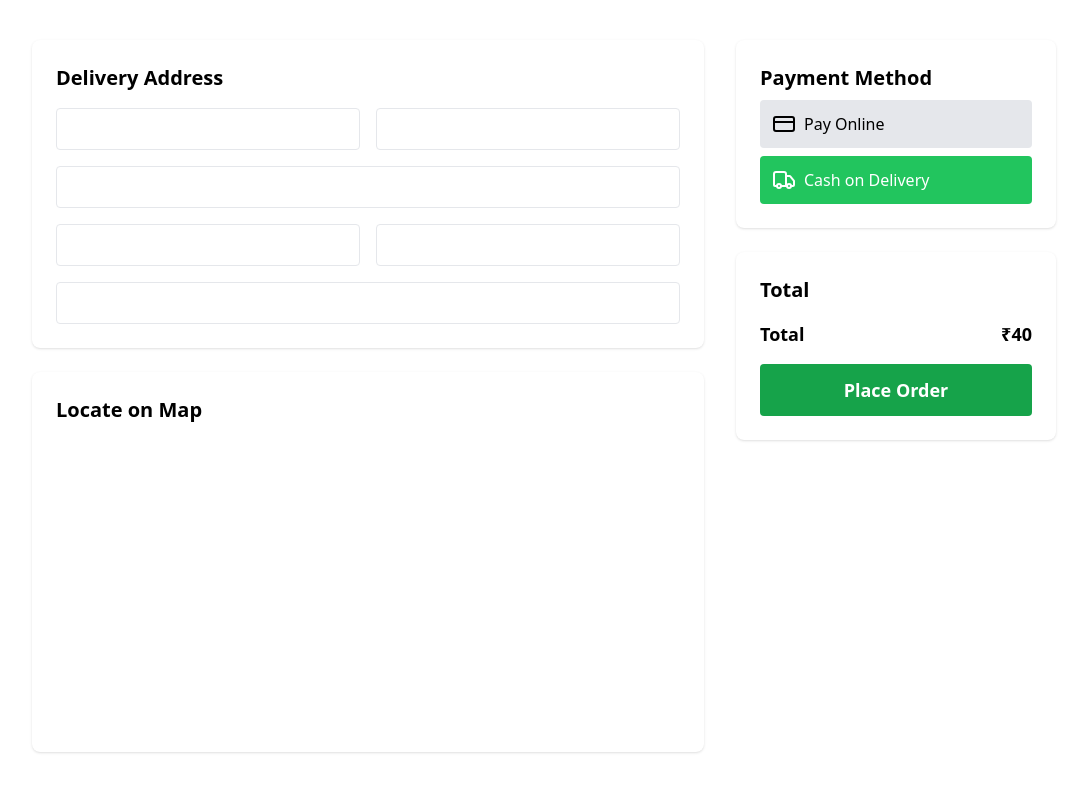
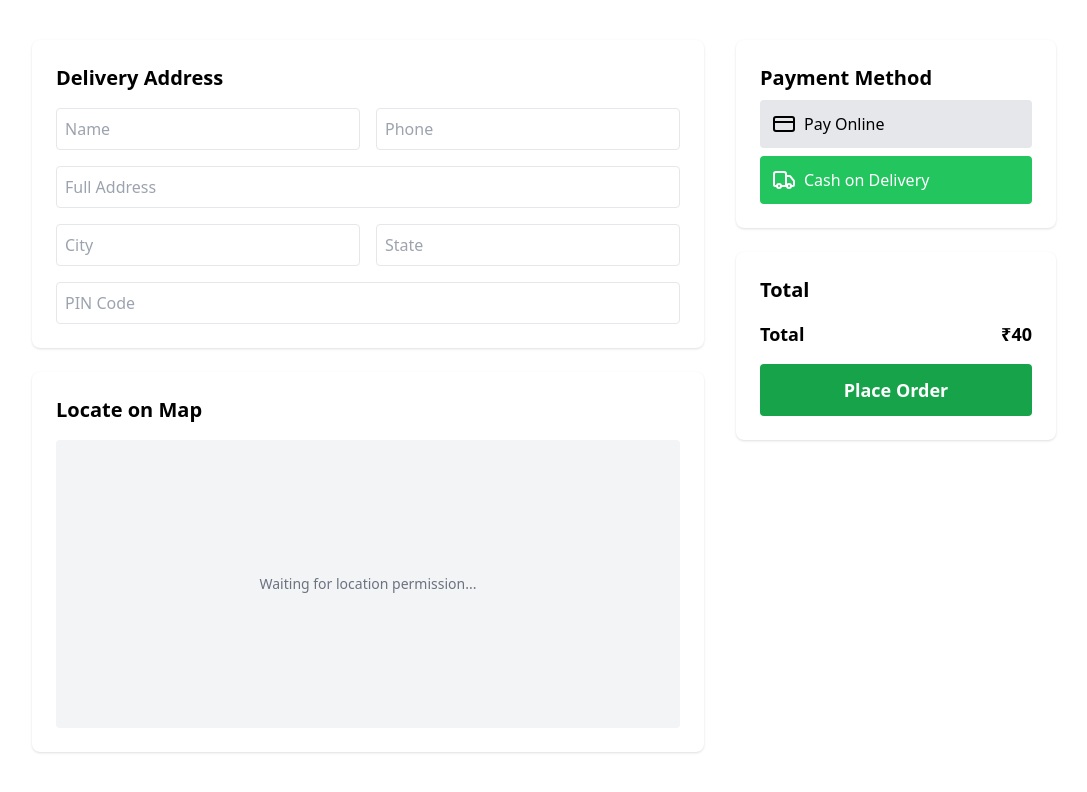
Before and after one commit to RishabhRawat121/Grossapp, a Next.js app: page /checkout in a window 1280 px wide. Shown: the top 792 px of the page, without its empty margins (96-1183 px from the left). Built offline with nearby package versions, Linux system fonts and the light colour scheme; no server answers; the database is empty.

Commit message:
Update CheckoutClient.tsx

```diff
--- a/app/checkout/CheckoutClient.tsx
+++ b/app/checkout/CheckoutClient.tsx
@@ -32,11 +32,22 @@ const Popup = dynamic(
   { ssr: false }
 );
 
-function MapUpdater({ location }: { location: [number, number] }) {
+// ✅ FIX: Accept null location so we can guard inside
+function MapUpdater({ location }: { location: [number, number] | null }) {
   const map = useMap();
 
   useEffect(() => {
-    if (!location) return;
+    // ✅ FIX: Guard against null/undefined location and its values
+    if (
+      !location ||
+      !Array.isArray(location) ||
+      location.length < 2 ||
+      typeof location[0] !== "number" ||
+      typeof location[1] !== "number" ||
+      isNaN(location[0]) ||
+      isNaN(location[1])
+    ) return;
+
     map.setView(location, 16);
   }, [location, map]);
 
@@ -52,14 +63,11 @@ export default function CheckoutClient() {
 
   const router = useRouter();
 
-  const [paymentMethod, setPaymentMethod] =
-    useState<"cod" | "online">("cod");
-
-  const [location, setLocation] =
-    useState<[number, number] | null>(null);
-
+  const [paymentMethod, setPaymentMethod] = useState<"cod" | "online">("cod");
+  const [location, setLocation] = useState<[number, number] | null>(null);
   const [delivery] = useState(40);
   const [total, setTotal] = useState(0);
+  const [mapReady, setMapReady] = useState(false); // ✅ FIX: track client-side readiness
 
   const [address, setAddress] = useState({
     name: "",
@@ -72,11 +80,18 @@ export default function CheckoutClient() {
     longitute: "",
   });
 
-  // Fix Leaflet icons
+  // ✅ FIX: Mark map as ready only on client side to prevent SSR issues
   useEffect(() => {
+    setMapReady(true);
+  }, []);
+
+  // Fix Leaflet icons — safely require only on client
+  useEffect(() => {
+    if (typeof window === "undefined") return;
+
+    try {
       const L = require("leaflet");
       delete L.Icon.Default.prototype._getIconUrl;
-
       L.Icon.Default.mergeOptions({
         iconRetinaUrl:
           "https://unpkg.com/leaflet@1.9.4/dist/images/marker-icon-2x.png",
@@ -85,6 +100,9 @@ export default function CheckoutClient() {
         shadowUrl:
           "https://unpkg.com/leaflet@1.9.4/dist/images/marker-shadow.png",
       });
+    } catch (e) {
+      // Leaflet icon fix failed silently — non-critical
+    }
   }, []);
 
   // Socket identity
@@ -96,7 +114,6 @@ export default function CheckoutClient() {
     socketRef.current = socket;
 
     if (!socket.connected) socket.connect();
-
     socket.emit("identity", uid);
 
     const onConnect = () => socket.emit("identity", uid);
@@ -110,7 +127,6 @@ export default function CheckoutClient() {
   // Auto fill name/phone
   useEffect(() => {
     if (!user) return;
-
     setAddress((prev) => ({
       ...prev,
       name: user.name || "",
@@ -118,76 +134,112 @@ export default function CheckoutClient() {
     }));
   }, [user]);
 
-  // Get user location safely
+  // ✅ FIX: Get user location with strict number validation
   useEffect(() => {
     if (typeof window === "undefined") return;
-
-    if (!navigator.geolocation) {
+    if (!navigator?.geolocation) {
       toast.error("Geolocation not supported");
       return;
     }
 
     navigator.geolocation.getCurrentPosition(
       (pos) => {
-        if (!pos?.coords) return;
+        // ✅ FIX: Use null checks instead of falsy checks (0 is valid but falsy)
+        if (pos == null || pos.coords == null) return;
 
         const lat = pos.coords.latitude;
         const lon = pos.coords.longitude;
 
-        if (!lat || !lon) return;
+        // ✅ FIX: Validate they are real finite numbers, not just truthy
+        if (
+          typeof lat !== "number" ||
+          typeof lon !== "number" ||
+          !isFinite(lat) ||
+          !isFinite(lon)
+        ) return;
 
         setLocation([lat, lon]);
       },
-      () => toast.error("Location permission denied")
+      (err) => {
+        console.warn("Geolocation error:", err.message);
+        toast.error("Location permission denied");
+      },
+      { timeout: 10000, maximumAge: 0 }
     );
   }, []);
 
-  // Reverse geocode safely
+  // ✅ FIX: Reverse geocode with strict guards before sending to Nominatim
   useEffect(() => {
-    if (!location) return;
+    if (
+      !location ||
+      !Array.isArray(location) ||
+      location.length < 2 ||
+      typeof location[0] !== "number" ||
+      typeof location[1] !== "number" ||
+      isNaN(location[0]) ||
+      isNaN(location[1])
+    ) return;
+
+    const lat = location[0];
+    const lon = location[1];
 
     axios
       .get("https://nominatim.openstreetmap.org/reverse", {
         params: {
           format: "json",
-          lat: location[0],
-          lon: location[1],
+          lat,
+          lon,
         },
       })
       .then((res) => {
+        // ✅ FIX: Guard every nested property before accessing
         if (!res?.data) return;
+
+        const displayName =
+          typeof res.data.display_name === "string"
+            ? res.data.display_name
+            : "";
+        const addrObj = res.data.address ?? {};
 
         setAddress((prev) => ({
           ...prev,
-          fulladdress: res.data.display_name || "",
-          city: res.data.address?.city || "",
-          state: res.data.address?.state || "",
-          pin: res.data.address?.postcode || "",
-          latitute: location[0].toString(),
-          longitute: location[1].toString(),
+          fulladdress: displayName,
+          city: addrObj.city || addrObj.town || addrObj.village || "",
+          state: addrObj.state || "",
+          pin: addrObj.postcode || "",
+          latitute: lat.toString(),
+          longitute: lon.toString(),
         }));
       })
-      .catch(() => {});
+      .catch((err) => {
+        console.warn("Reverse geocode failed:", err?.message);
+      });
   }, [location]);
 
   // Calculate total
   useEffect(() => {
     const subtotal =
-      cart?.reduce(
+      Array.isArray(cart)
+        ? cart.reduce(
             (acc, item) =>
-          acc + item.price * item.quantity,
+              acc +
+              (typeof item?.price === "number" ? item.price : 0) *
+                (typeof item?.quantity === "number" ? item.quantity : 0),
             0
-      ) || 0;
+          )
+        : 0;
 
     setTotal(subtotal + delivery);
   }, [cart, delivery]);
 
-  const orderItems = cart?.map((item) => ({
+  const orderItems = Array.isArray(cart)
+    ? cart.map((item) => ({
         groceries: item._id,
         quantity: item.quantity,
         price: item.price,
         image: item.image,
-  })) || [];
+      }))
+    : [];
 
   const placeOrder = () => {
     if (!location) return toast.error("Select location");
@@ -209,23 +261,34 @@ export default function CheckoutClient() {
     if (!location) return toast.error("Select location");
 
     try {
-      const { data } = await axios.post(
-        "/api/user/payment",
-        {
+      const { data } = await axios.post("/api/user/payment", {
         userId: user?._id,
         items: orderItems,
         paymentMethod: "online",
         totalAmount: total,
         address,
-        }
-      );
+      });
 
       if (data?.url) window.location.href = data.url;
     } catch (err: any) {
-      toast.error(
-        err?.response?.data?.message || "Payment failed"
+      toast.error(err?.response?.data?.message || "Payment failed");
+    }
+  };
+
+  // ✅ FIX: Helper to check if location is valid before rendering map
+  const isValidLocation = (
+    loc: [number, number] | null
+  ): loc is [number, number] => {
+    return (
+      Array.isArray(loc) &&
+      loc.length === 2 &&
+      typeof loc[0] === "number" &&
+      typeof loc[1] === "number" &&
+      isFinite(loc[0]) &&
+      isFinite(loc[1]) &&
+      !isNaN(loc[0]) &&
+      !isNaN(loc[1])
     );
-    }
   };
 
   return (
@@ -234,27 +297,54 @@ export default function CheckoutClient() {
 
         <div className="lg:col-span-2 space-y-6">
           <div className="bg-white shadow rounded-lg p-6">
-            <h2 className="text-xl font-semibold mb-4">
-              Delivery Address
-            </h2>
+            <h2 className="text-xl font-semibold mb-4">Delivery Address</h2>
 
             <div className="grid grid-cols-1 md:grid-cols-2 gap-4">
-              <input value={address.name} readOnly className="border p-2 rounded" />
-              <input value={address.phone} readOnly className="border p-2 rounded" />
-              <input value={address.fulladdress} readOnly className="border p-2 rounded md:col-span-2" />
-              <input value={address.city} readOnly className="border p-2 rounded" />
-              <input value={address.state} readOnly className="border p-2 rounded" />
-              <input value={address.pin} readOnly className="border p-2 rounded md:col-span-2" />
+              <input
+                value={address.name}
+                readOnly
+                placeholder="Name"
+                className="border p-2 rounded"
+              />
+              <input
+                value={address.phone}
+                readOnly
+                placeholder="Phone"
+                className="border p-2 rounded"
+              />
+              <input
+                value={address.fulladdress}
+                readOnly
+                placeholder="Full Address"
+                className="border p-2 rounded md:col-span-2"
+              />
+              <input
+                value={address.city}
+                readOnly
+                placeholder="City"
+                className="border p-2 rounded"
+              />
+              <input
+                value={address.state}
+                readOnly
+                placeholder="State"
+                className="border p-2 rounded"
+              />
+              <input
+                value={address.pin}
+                readOnly
+                placeholder="PIN Code"
+                className="border p-2 rounded md:col-span-2"
+              />
             </div>
           </div>
 
           <div className="bg-white shadow rounded-lg p-6">
-            <h2 className="text-xl font-semibold mb-4">
-              Locate on Map
-            </h2>
+            <h2 className="text-xl font-semibold mb-4">Locate on Map</h2>
 
             <div className="h-72 rounded overflow-hidden">
-              {location && (
+              {/* ✅ FIX: Only render map on client AND with a fully validated location */}
+              {mapReady && isValidLocation(location) ? (
                 <MapContainer
                   center={location}
                   zoom={16}
@@ -266,6 +356,12 @@ export default function CheckoutClient() {
                   </Marker>
                   <MapUpdater location={location} />
                 </MapContainer>
+              ) : (
+                <div className="w-full h-full flex items-center justify-center bg-gray-100 text-gray-500 text-sm">
+                  {mapReady
+                    ? "Waiting for location permission..."
+                    : "Loading map..."}
+                </div>
               )}
             </div>
           </div>
@@ -273,9 +369,7 @@ export default function CheckoutClient() {
 
         <div className="space-y-6">
           <div className="bg-white shadow rounded-lg p-6">
-            <h2 className="text-xl font-semibold">
-              Payment Method
-            </h2>
+            <h2 className="text-xl font-semibold">Payment Method</h2>
 
             <button
               onClick={() => setPaymentMethod("online")}
@@ -303,9 +397,7 @@ export default function CheckoutClient() {
           </div>
 
           <div className="bg-white shadow rounded-lg p-6">
-            <h2 className="text-xl font-semibold mb-4">
-              Total
-            </h2>
+            <h2 className="text-xl font-semibold mb-4">Total</h2>
 
             <div className="flex justify-between font-bold text-lg">
               <span>Total</span>
@@ -313,11 +405,7 @@ export default function CheckoutClient() {
             </div>
 
             <button
-              onClick={
-                paymentMethod === "online"
-                  ? paymentOnline
-                  : placeOrder
-              }
+              onClick={paymentMethod === "online" ? paymentOnline : placeOrder}
               className="w-full mt-4 bg-green-600 text-white py-3 rounded text-lg font-semibold hover:bg-green-700"
             >
               Place Order
```
Lines whose indentation alone changed are shown as unchanged.
